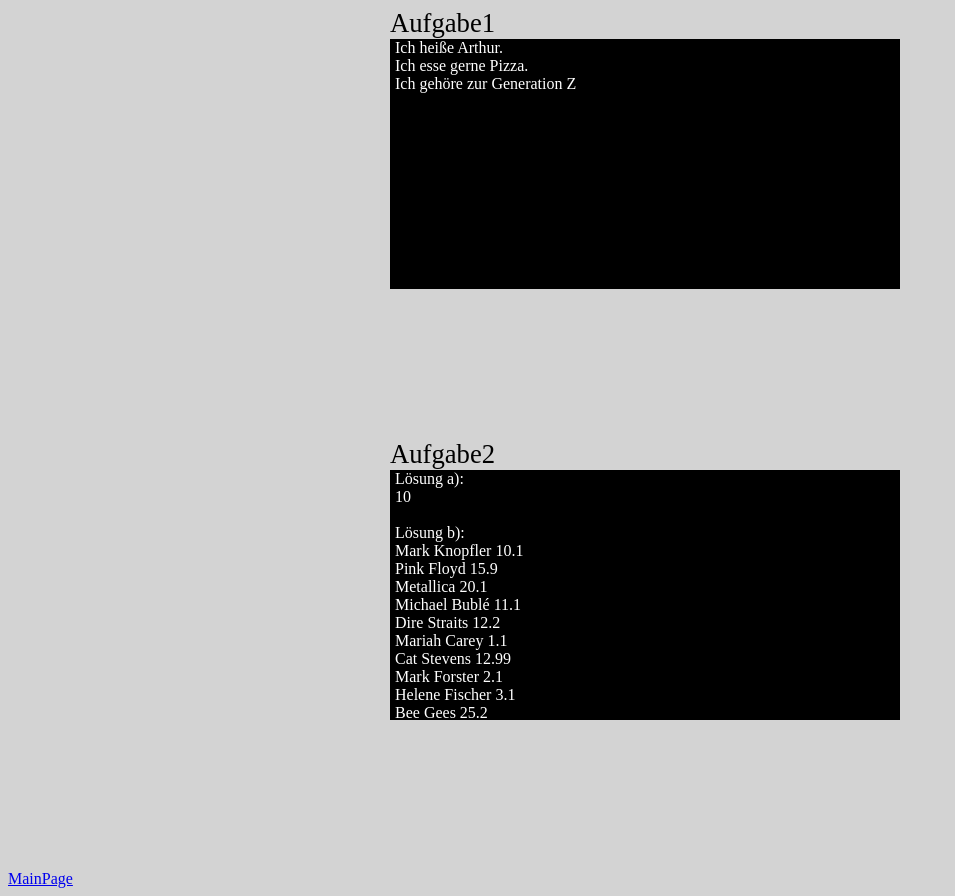
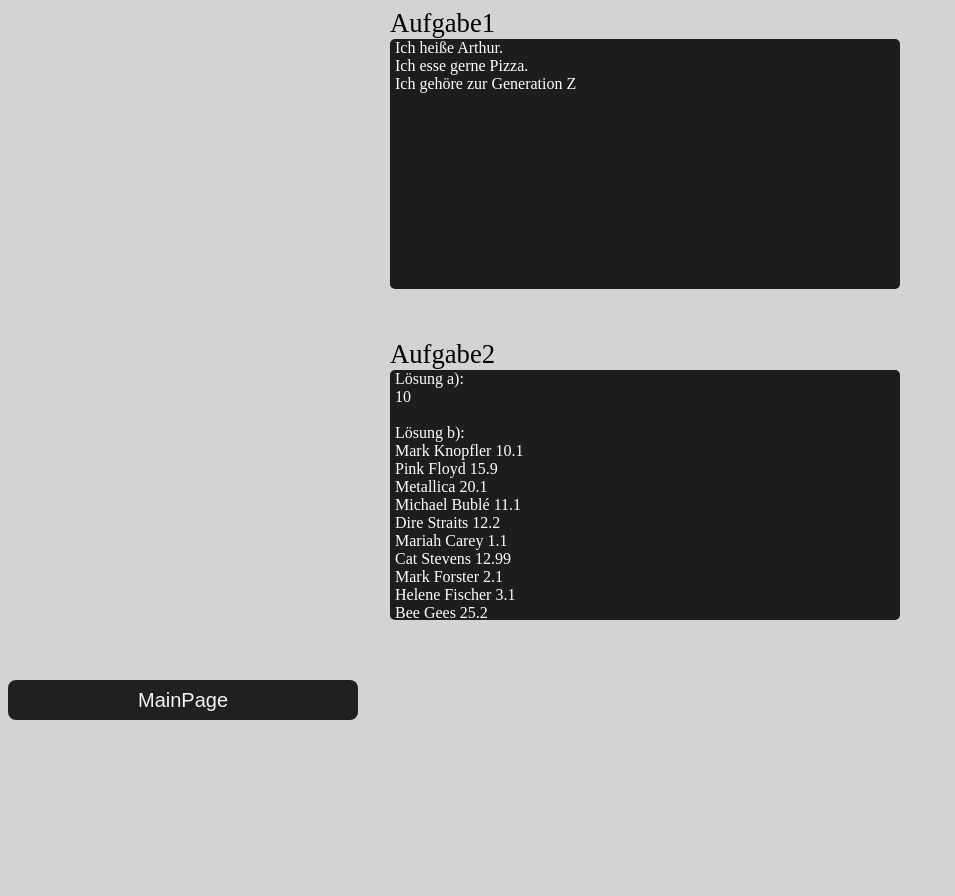
Before and after one commit to ArthurErlich/GISPraktikum, a plain HTML site: page MainFolder/3_Aufgabe/startpage.html in a window 1280 px wide. Shown: the whole page, without its empty margins (0-955 px from the left). After the commit the page ends 800 px from the top, so only its background shows below. Drawn offline with Linux system fonts and the light colour scheme.

Commit message:
Update stylesheet.css

```diff
--- a/MainFolder/3_Aufgabe/CSS/stylesheet.css
+++ b/MainFolder/3_Aufgabe/CSS/stylesheet.css
@@ -3,14 +3,18 @@
 height: 250px;
 margin-left: auto;
 margin-right: auto;
-margin-bottom: 150px;
-background-color: black;
+margin-bottom: 50px;
+
+background-color: rgb(29, 29, 29);
 color: white;
 overflow: scroll;
 overflow-x: hidden;
+
 padding-right: 5px;
 padding-left: 5px;
 font-size: 12pt;
+
+border-radius: 5px;
 }
 #mainContener{
 width: 500px;
@@ -21,3 +25,25 @@
 body{
     background-color: lightgray;
 }
+#links {
+    width: 400px;
+    font-family: Arial, Helvetica, sans-serif;
+
+}
+#links a {
+    width: 350px;
+    height: 40px;
+    text-decoration: none;
+    color: whitesmoke;
+    font-size: 15pt;
+    line-height: 2;
+    display: inline-block;
+    vertical-align: middle;
+    background-color: rgb(32, 32, 32);
+    margin-top: 10px;
+    text-align: center;
+    border-radius: 8px;
+}
+#links a:hover {
+    background-color: rgba(66, 66, 66, 0.993);
+}
```
